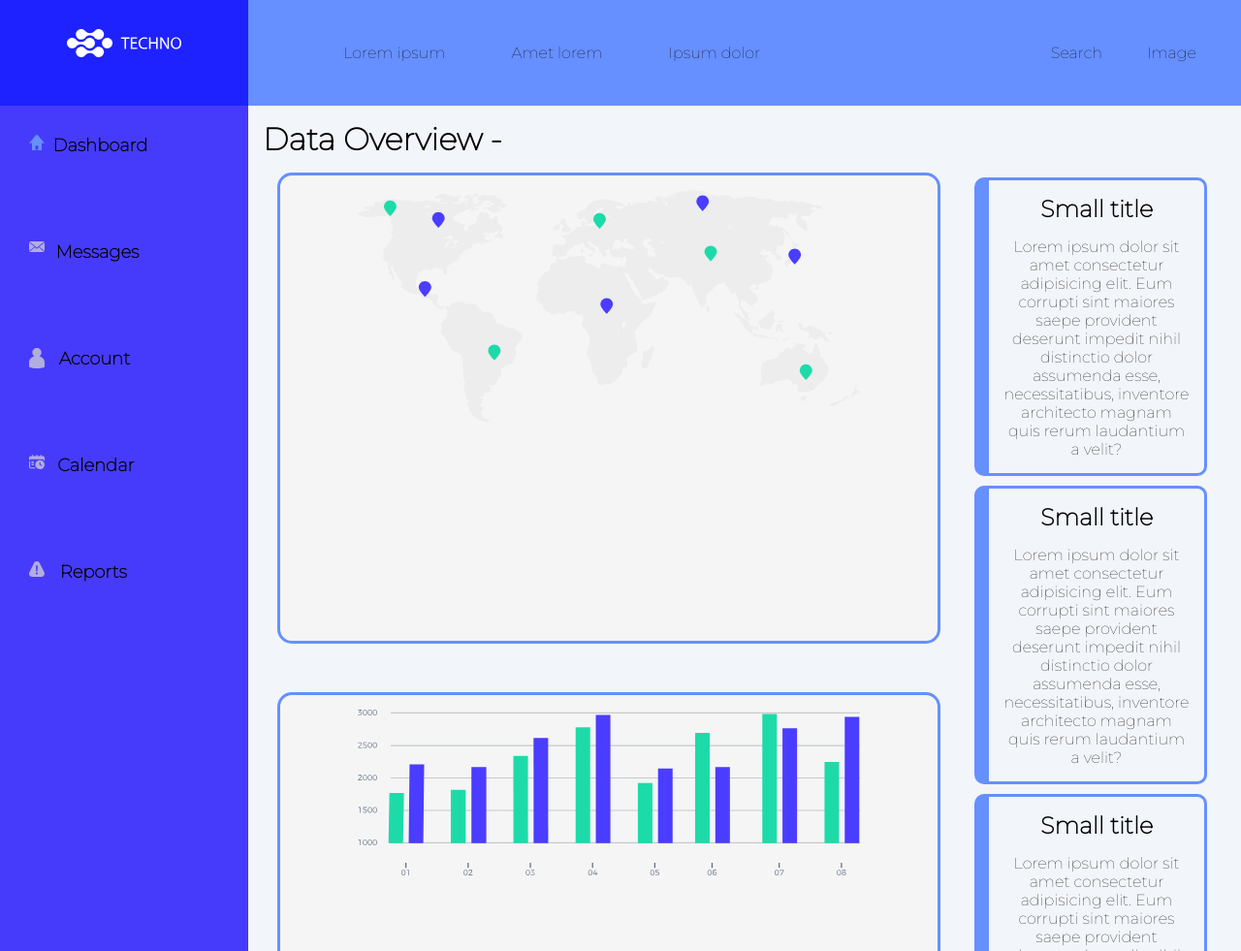
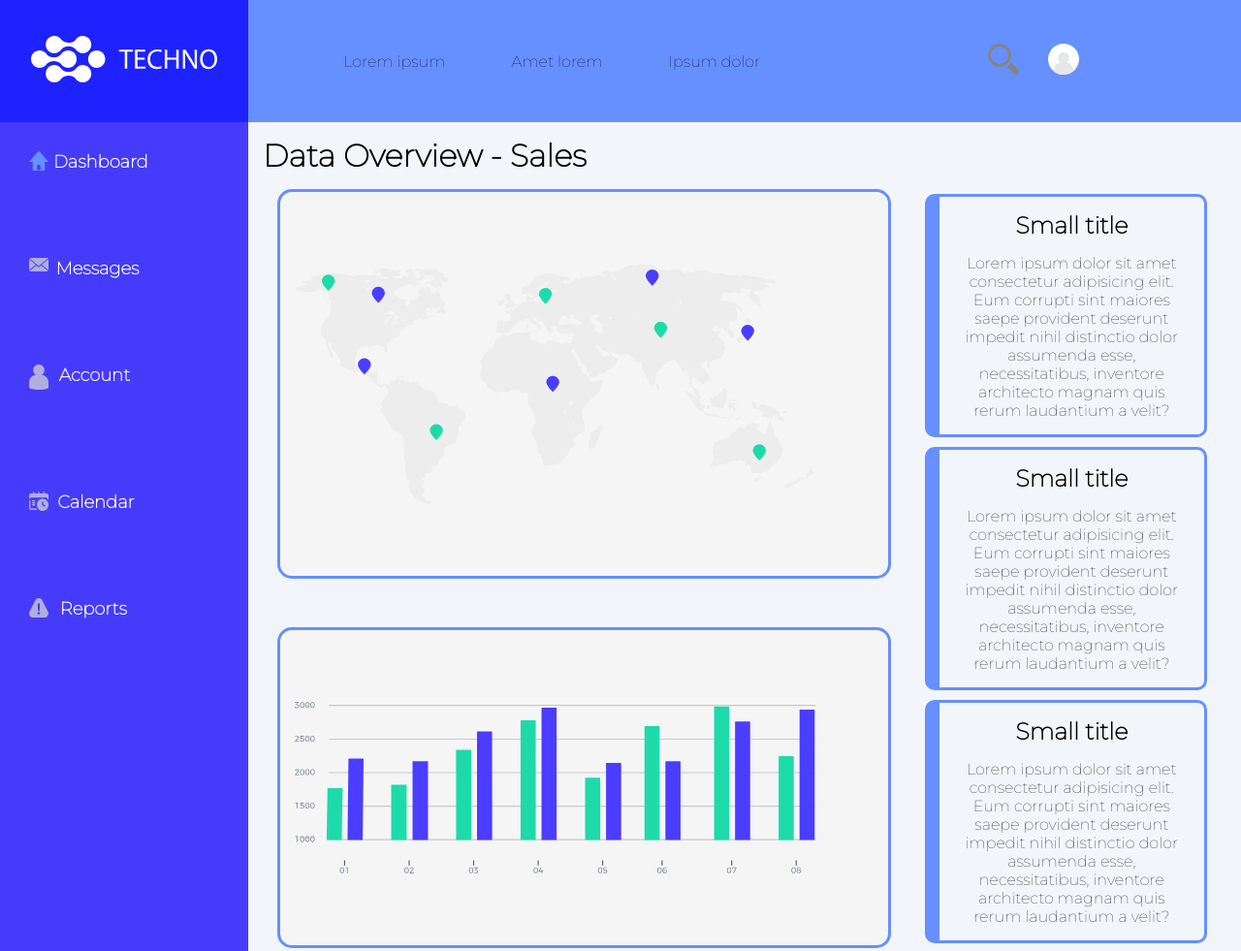
Before and after one commit to douglasmnegri/admin-dashboard, a plain HTML site: page index.html in a window 1280 px wide. Shown: the top 981 px of the page at 97% size. Drawn offline with Linux system fonts and the light colour scheme.

Commit message:
style the buttons/icons

```diff
--- a/index.html
+++ b/index.html
@@ -21,8 +21,12 @@
           </ul>
         </div>
         <div class="search-user">
-          <div class="search">Search</div>
-          <div class="user">Image</div>
+          <div class="search">
+            <img src="./images/Ícone - Lupa.svg" preserveAspectRatio = "none" alt="magnifying glass icon"/>
+          </div>
+          <div class="profile-picture">
+            <img src="./images/Icone - Usuario.svg" alt="user profile picture" />
+          </div>
         </div>
       </div>
       <div class="logo">
@@ -57,7 +61,7 @@
         </div>
       </div>
       <div class="article">
-        <h1>Data Overview - </h1>
+        <h1>Data Overview - Sales</h1>
         <div class="main-content">
           <div>
             <img
--- a/styles.css
+++ b/styles.css
@@ -7,7 +7,7 @@
   --ligt-blue: #668fff;
   --medium-blue: #463bfa;
   --dark-blue: #1e22ff;
-  --background-grey: #F2F5FA;
+  --background-grey: #f2f5fa;
   --main-font: "Montserrat", sans-serif;
 }
 
@@ -44,11 +44,17 @@
 }
 
 .search-user {
-  align-self: center;
-  display: grid;
-  grid-template-columns: 1fr 1fr;
-  justify-self: right;
-  gap: 15px;
+  display: flex;
+  justify-content: center;
+  align-items: center;
+}
+
+.search img {
+  width: 2em;
+}
+
+.profile-picture img {
+  width: 2em;
 }
 
 ul {
@@ -58,18 +64,19 @@ ul {
 .logo {
   grid-row: 1 / 2;
   background-color: var(--dark-blue);
+  display: flex;
+  justify-content: center;
+  align-items: center;
 }
 
 .block img {
-  width: calc(10vw - 10px);
+  width: 12em;
 }
 
 .sidebar {
-  font-size: 18px;
   font-weight: 500;
   grid-row: 2 / 3;
   font-family: var(--main-font);
-  font-weight: bolder;
   background-color: var(--medium-blue);
 }
 
@@ -77,16 +84,19 @@ ul {
   display: grid;
   grid-template-columns: repeat(5, 1fr);
   grid-template-rows: repeat(5, 1fr);
+  color: white;
+  font-weight: bolder;
+  font-size: 18px;
 }
 
 .sidebar-content li img {
-  width: 16px;
+  width: 20px;
   padding-right: 5px;
 }
 
 .article {
   display: grid;
-  grid-template-columns: 3fr 1fr;
+  grid-template-columns: 2fr 1fr;
   margin: auto;
   background-color: var(--background-grey);
   font-family: var(--main-font);
@@ -95,6 +105,7 @@ ul {
 h1 {
   text-align: left;
 }
+
 .main-content {
   grid-column: 1 / 2;
   display: grid;
@@ -105,13 +116,14 @@ h1 {
   border: solid var(--ligt-blue);
   background-color: whitesmoke;
   border-radius: 15px;
+  display: flex;
+  flex-wrap: wrap;
 }
 
 .main-content img {
-  width: 80%;
+  width: 90%;
   height: auto;
 }
-
 
 .title {
   font-size: 24px;
```
Also changed, not shown: images/Icone - Usuario.svg (added), images/Usuário.svg (added).
